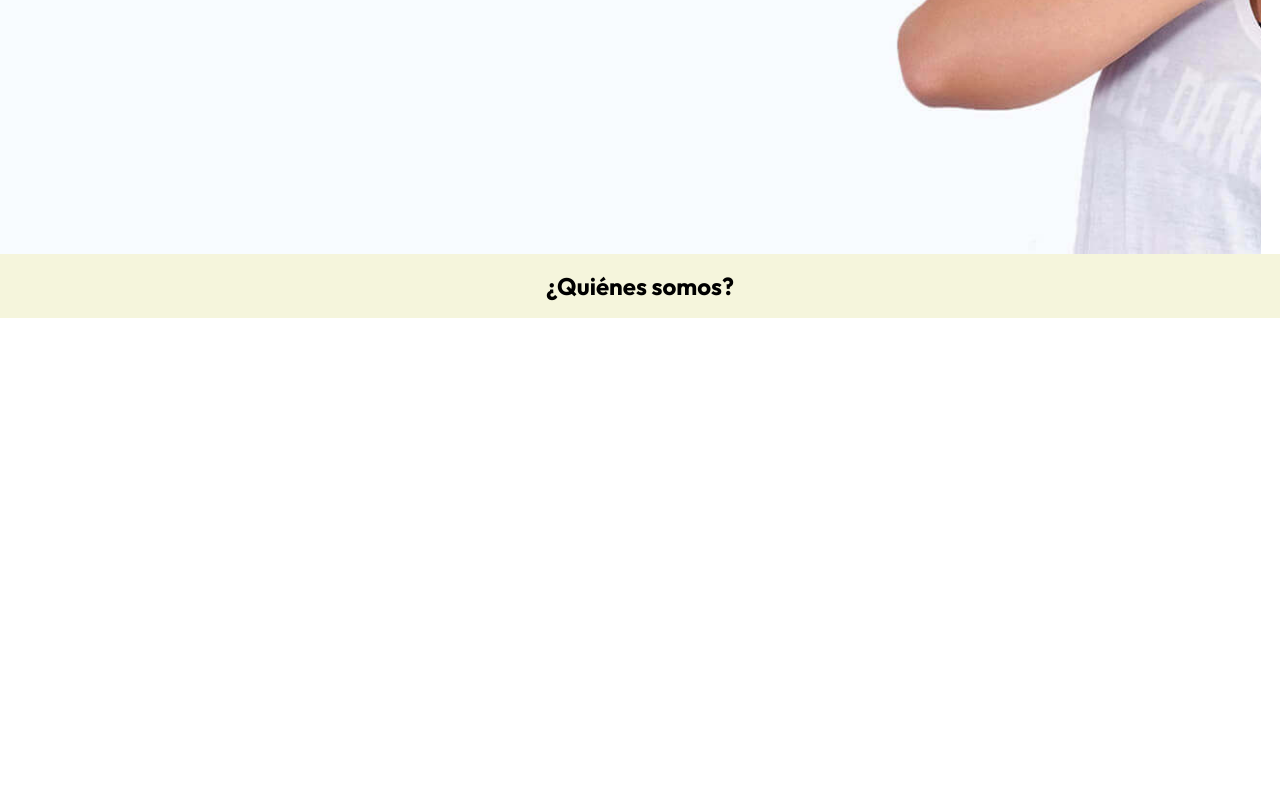
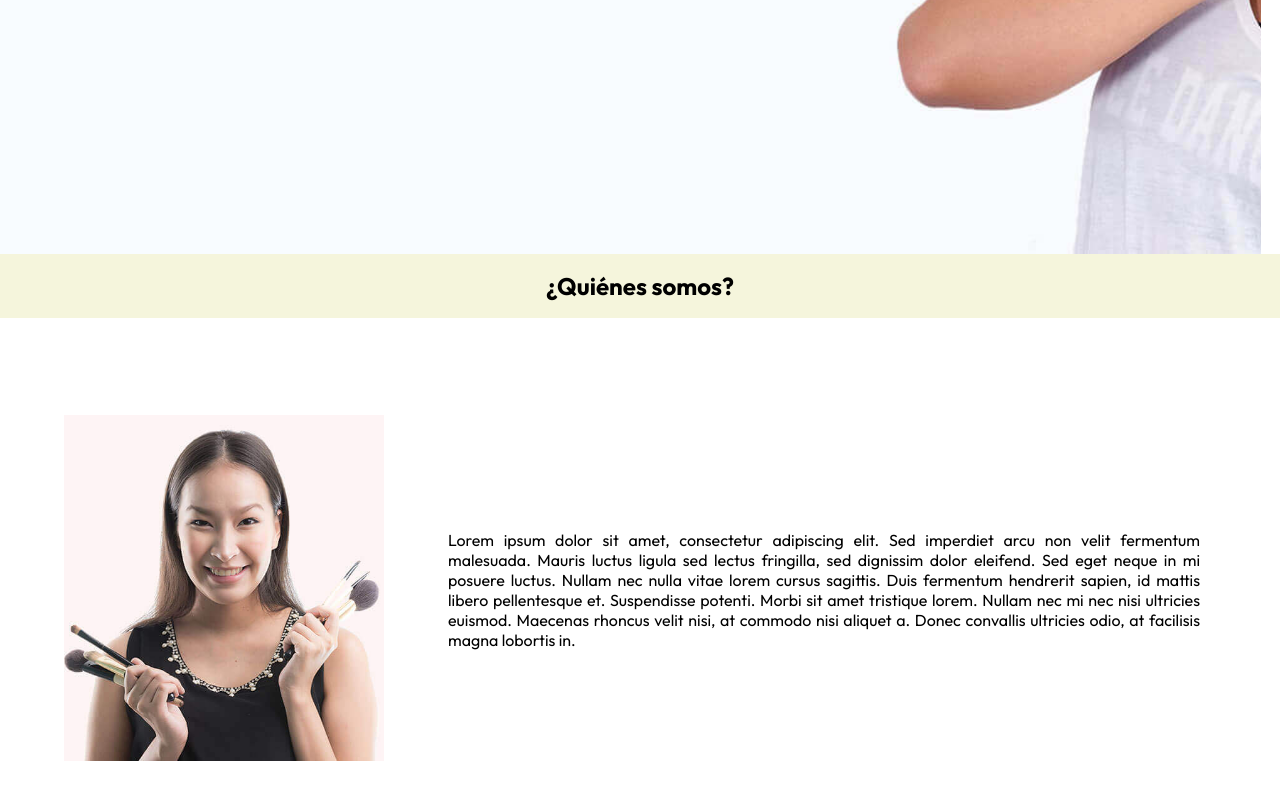
Before and after one commit to MilaProgramming/pruebas-final, a React (Create React App) app: page / in a window 1280 px wide. Shown: the part 640-1440 px from the top of the page. Before the commit the page ends 958 px from the top, so only its background shows below. Built offline with nearby package versions, Linux system fonts and the light colour scheme.

Commit message:
sibre nosotros

```diff
--- a/src/App.js
+++ b/src/App.js
@@ -1,6 +1,7 @@
 import Header from './components/Header';
 import Inicio from './components/Inicio';
 import Titulo from './components/Titulo';
+import SobreNosotros from './components/SobreNosotros';
 
 function App() {
   return (
@@ -8,6 +9,7 @@ function App() {
         <Header />
         <Inicio />
         <Titulo texto="¿Quiénes somos?" />
+        <SobreNosotros />
     </div>
   );
 }
--- /dev/null
+++ b/src/components/SobreNosotros.js
@@ -0,0 +1,22 @@
+import React from 'react';
+import '../styles/SobreNosotros.css'; // Estilos CSS para este componente
+import foto from '../assets/persona.jpg'; // Ruta de la imagen
+
+const SobreNosotros = () => {
+    return (
+    <div className="contenedor-sn">
+       <div className='sn-imagen'>
+        <img src={foto} alt="Background" className="background-image" />
+       </div>
+       <p className='texto'>
+          Lorem ipsum dolor sit amet, consectetur adipiscing elit. Sed imperdiet arcu non velit fermentum malesuada.
+          Mauris luctus ligula sed lectus fringilla, sed dignissim dolor eleifend. Sed eget neque in mi posuere luctus.
+          Nullam nec nulla vitae lorem cursus sagittis. Duis fermentum hendrerit sapien, id mattis libero pellentesque et.
+          Suspendisse potenti. Morbi sit amet tristique lorem. Nullam nec mi nec nisi ultricies euismod. Maecenas rhoncus
+          velit nisi, at commodo nisi aliquet a. Donec convallis ultricies odio, at facilisis magna lobortis in.
+        </p>
+    </div>
+  );
+}
+
+export default SobreNosotros;
--- /dev/null
+++ b/src/styles/SobreNosotros.css
@@ -0,0 +1,31 @@
+@import url('https://fonts.googleapis.com/css2?family=Libre+Baskerville:ital,wght@0,400;0,700;1,400&family=Outfit:wght@100..900&display=swap');
+
+.contenedor-sn {
+
+    display: flex;
+    align-items: center;
+    justify-content: center; /* Center the image horizontally and vertically */
+    overflow: hidden; /* Ensure the image doesn't overflow */
+    height: 60vh; /* Set a fixed height for the container */
+    padding: 2rem;
+  }
+
+  .sn-imagen {
+    width: 20rem;
+    height: auto;
+    margin-right: 1rem;
+    margin-left: 2rem;
+}
+
+
+  .sn-imagen img {
+    width: 100%; /* Make the image fill its container horizontally */
+  }
+
+  .texto {
+    flex: 1; /* The text will take up the remaining space */
+    text-align: justify; /* Justify the text */
+    color: black; /* Text color */
+    font-family: "Outfit", sans-serif; /* Font type */
+    padding: 3rem;
+  }
```
Also changed, not shown: src/assets/persona.jpg (added).
